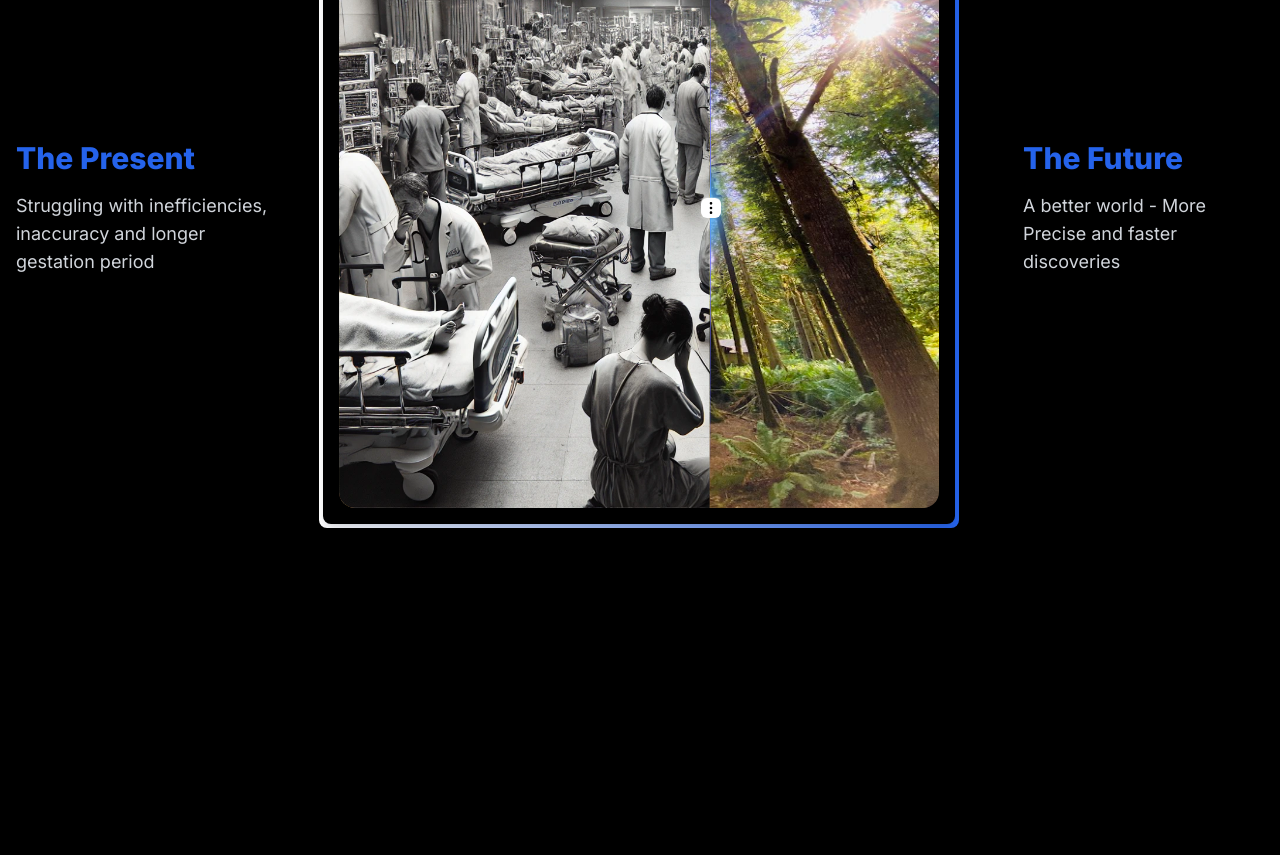
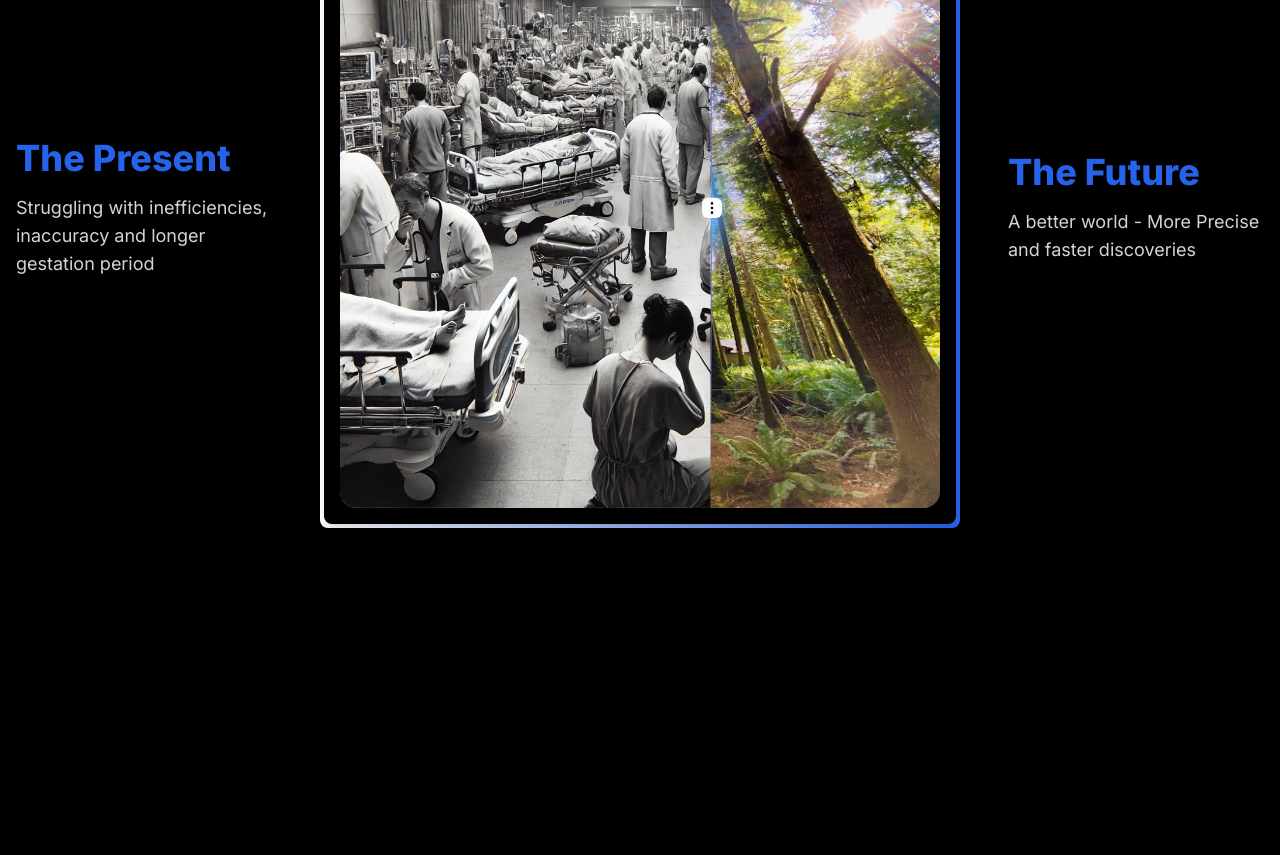
Before and after one commit to Yashmaurya7/eigen-app, a Next.js app: page / in a window 1280 px wide. Shown: the part 3640-4495 px from the top of the page. Built offline with nearby package versions, Linux system fonts and the light colour scheme.

Commit message:
Update comparedemo2.tsx

```diff
--- a/components/comparedemo2.tsx
+++ b/components/comparedemo2.tsx
@@ -1,3 +1,51 @@
+// import React from "react";
+// import { Compare } from "@/components/ui/compare";
+
+// export function CompareDemo() {
+//   return (
+//     <div className="min-h-screen bg-black  flex flex-col items-center gap-8 pt-32  ">
+//       {/* Heading */}
+//       <h1 className="text-4xl font-bold text-blue-600 text-center p-8">
+//         Redefining Healthcare using AI into a better world
+//       </h1>
+
+//       {/* Comparison Section */}
+//       <div className="flex flex-col md:flex-row items-center justify-between w-full gap-8">
+//         {/* Left Text Block */}
+//         <div className="w-full md:w-1/4 bg-black p-4 rounded-lg shadow-lg flex flex-col justify-center">
+//           <h1 className="text-3xl font-extrabold text-blue-600">The Present</h1>
+//           <p className="text-lg text-gray-300 mt-4">
+//             Struggling with inefficiencies, inaccuracy and longer gestation period
+//           </p>
+//         </div>
+
+//         {/* Compare Component */}
+//         <div className="w-full md:w-2/4 flex justify-center">
+//           <div className="relative p-1 bg-gradient-to-r from-white to-blue-600 rounded-lg">
+//             <div className="bg-black p-4 rounded-lg shadow-lg">
+//               <Compare
+//                 firstImage="/image/hospital.png"
+//                 secondImage="/image/varun_forest_sun.jpg"
+//                 firstImageClassName="object-cover object-center"
+//                 className="h-[250px] w-[200px] md:h-[600px] md:w-[600px] rounded-md"
+//                 slideMode="hover"
+//                 autoplay={true}
+//               />
+//             </div>
+//           </div>
+//         </div>
+
+//         {/* Right Text Block */}
+//         <div className="w-full md:w-1/4 bg-black p-4 rounded-lg shadow-lg flex flex-col justify-center pl-8">
+//           <h1 className="text-3xl font-extrabold text-blue-600">The Future</h1>
+//           <p className="text-lg text-gray-300 mt-4">
+//            A better world - More Precise and faster discoveries
+//           </p>
+//         </div>
+//       </div>
+//     </div>
+//   );
+// }
 import React from "react";
 import { Compare } from "@/components/ui/compare";
 
@@ -5,7 +53,7 @@ export function CompareDemo() {
   return (
     <div className="min-h-screen bg-black  flex flex-col items-center gap-8 pt-32  ">
       {/* Heading */}
-      <h1 className="text-4xl font-bold text-blue-600 text-center p-8">
+      <h1 className="text-2xl sm:text-3xl md:text-4xl font-bold text-blue-600 text-center p-8">
         Redefining Healthcare using AI into a better world
       </h1>
 
@@ -13,7 +61,7 @@ export function CompareDemo() {
       <div className="flex flex-col md:flex-row items-center justify-between w-full gap-8">
         {/* Left Text Block */}
         <div className="w-full md:w-1/4 bg-black p-4 rounded-lg shadow-lg flex flex-col justify-center">
-          <h1 className="text-3xl font-extrabold text-blue-600">The Present</h1>
+          <h1 className="text-2xl sm:text-3xl md:text-4xl font-extrabold text-blue-600">The Present</h1>
           <p className="text-lg text-gray-300 mt-4">
             Struggling with inefficiencies, inaccuracy and longer gestation period
           </p>
@@ -36,8 +84,8 @@ export function CompareDemo() {
         </div>
 
         {/* Right Text Block */}
-        <div className="w-full md:w-1/4 bg-black p-4 rounded-lg shadow-lg flex flex-col justify-center pl-8">
-          <h1 className="text-3xl font-extrabold text-blue-600">The Future</h1>
+        <div className="w-full md:w-1/4 bg-black p-4 rounded-lg shadow-lg flex flex-col justify-center pl-4">
+          <h1 className="text-2xl sm:text-3xl md:text-4xl font-extrabold text-blue-600">The Future</h1>
           <p className="text-lg text-gray-300 mt-4">
            A better world - More Precise and faster discoveries
           </p>
```
